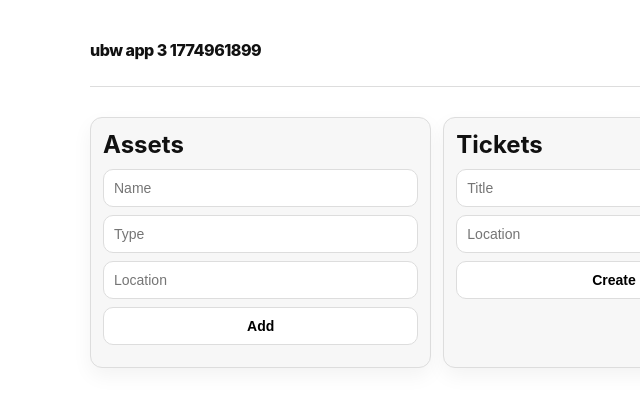
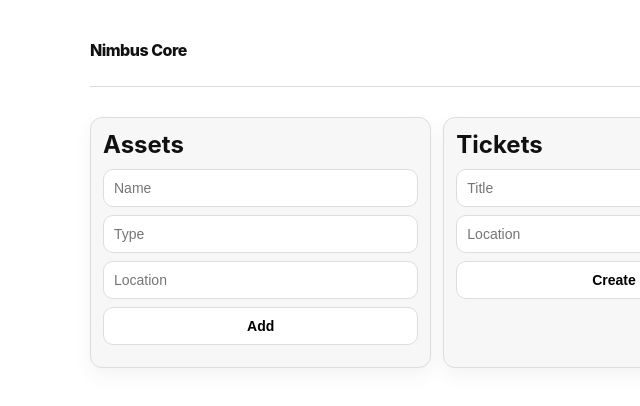
Before and after one commit to Ashutoshsingh20/bw-app-3-1774961899, a website: page public/index.html in a window 1280 px wide. Shown: the full height of the page, 26-666 px from the left. Drawn offline with Linux system fonts and the light colour scheme; no server answers.

Commit message:
chore: brand app as Nimbus Core

```diff
--- a/public/index.html
+++ b/public/index.html
@@ -3,13 +3,13 @@
 <head>
   <meta charset="UTF-8" />
   <meta name="viewport" content="width=device-width, initial-scale=1.0" />
-  <title>ubw app 3 1774961899</title>
+  <title>Nimbus Core</title>
   <link rel="stylesheet" href="/style.css" />
 </head>
 <body>
   <div class="shell">
     <header>
-      <div class="logo">ubw app 3 1774961899</div>
+      <div class="logo">Nimbus Core</div>
       <p>Monochrome ops dashboard</p>
     </header>
     <section class="metrics" id="metrics"></section>
```
Also changed, not shown: package.json (+9 -3 lines), README.md.
